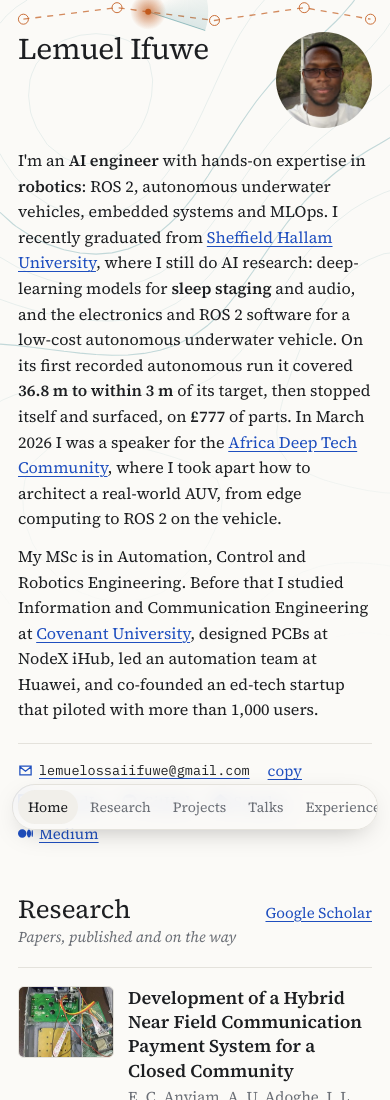
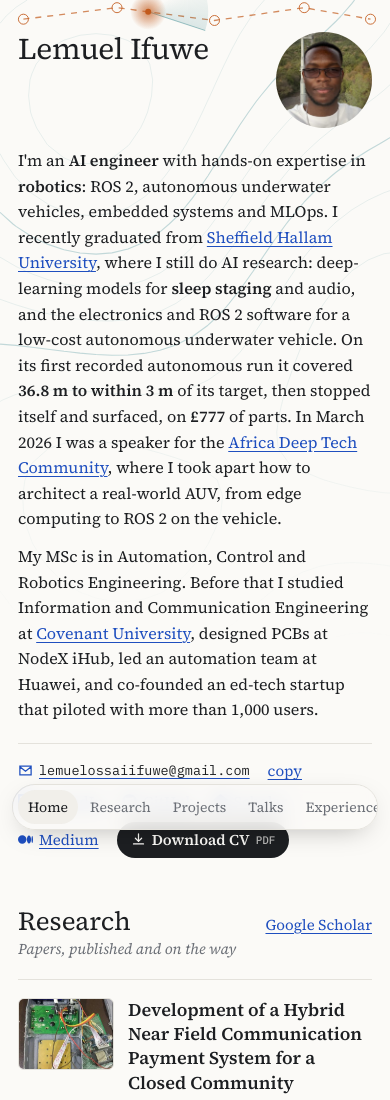
Before and after one commit to Ifuwelemuel/Ifuwelemuel.github.io, a plain HTML site: page index.html in a window 390 px wide. Shown: the top 1100 px of the page. Drawn offline with Linux system fonts and the light colour scheme; animation ran at ten frames a second.

Commit message:
Add a Download CV button with tracked downloads
- Lemuel_Ifuwe_CV.pdf (two-page AI Engineer CV, phone number left off
  the public copy)
- Download CV button in the contact row
- GoatCounter counts each download as the event download-cv

Co-Authored-By: Claude Opus 5.5 <noreply@anthropic.com>
Claude-Session: https://claude.ai/code/session_012t6XZQ1bYwiN3siKSwVo89

```diff
--- a/index.html
+++ b/index.html
@@ -13,6 +13,7 @@ document.addEventListener('click', function (e) {
   if (!a || !window.goatcounter || !window.goatcounter.count) return;
   var href = a.getAttribute('href') || '';
   var isMail = href.indexOf('mailto:') === 0;
+  if (/\.pdf($|\?)/i.test(href)) { window.goatcounter.count({ path: 'download-cv', title: 'Download CV (PDF)', event: true }); return; }
   if (!isMail && (href.charAt(0) === '#' || a.hostname === location.hostname)) return;
   window.goatcounter.count({
     path: isMail ? 'click-email' : 'click-' + a.hostname.replace(/^www\./, '') + a.pathname.replace(/\/$/, ''),
@@ -96,6 +97,9 @@ em.me { font-style: normal; text-decoration: underline; text-underline-offset: 3
 .links { grid-column: 1 / -1; display: flex; flex-wrap: wrap; gap: 8px 18px; align-items: center; padding-top: 16px; border-top: 1px solid var(--line); font-size: 15px; }
 .links a { display: inline-flex; align-items: center; gap: 6px; }
 .links svg { width: 15px; height: 15px; }
+.links .cvbtn { margin-left: auto; padding: 6px 14px; border-radius: 999px; background: var(--fg); color: var(--bg); text-decoration: none; font-weight: 600; transition: transform .15s, opacity .15s; }
+.links .cvbtn:hover { opacity: .88; transform: translateY(-1px); }
+.links .cvbtn span { font: 500 11px var(--mono); opacity: .7; }
 .linkbtn { font: 15px var(--serif); color: var(--link); background: none; border: 0; padding: 0; cursor: pointer; text-decoration: underline; text-decoration-thickness: 1px; text-underline-offset: 3px; }
 .email { font-family: var(--mono); font-size: 13.5px; color: var(--fg); }
 
@@ -183,6 +187,7 @@ em.me { font-style: normal; text-decoration: underline; text-underline-offset: 3
   .stats { grid-template-columns: repeat(2, minmax(0, 1fr)); }
   .stats div:nth-child(3) { border-left: 0; padding-left: 0; }
   .stats div:nth-child(n+3) { border-top: 1px solid var(--line); }
+  .links .cvbtn { margin-left: 0; }
   .tl::before { left: 20px; }
   .tl > li { grid-template-columns: 40px minmax(0, 1fr); gap: 2px 14px; }
   .tl > li::before { display: none; }
@@ -205,6 +210,7 @@ em.me { font-style: normal; text-decoration: underline; text-underline-offset: 3
   <symbol id="i-gh" viewBox="0 0 24 24"><path fill="currentColor" d="M12 .297c-6.63 0-12 5.373-12 12 0 5.303 3.438 9.8 8.205 11.385.6.113.82-.258.82-.577 0-.285-.01-1.04-.015-2.04-3.338.724-4.042-1.61-4.042-1.61C4.422 18.07 3.633 17.7 3.633 17.7c-1.087-.744.084-.729.084-.729 1.205.084 1.838 1.236 1.838 1.236 1.070 1.835 2.809 1.305 3.495.998.108-.776.417-1.305.76-1.605-2.665-.3-5.466-1.332-5.466-5.93 0-1.31.465-2.38 1.235-3.22-.135-.303-.54-1.523.105-3.176 0 0 1.005-.322 3.3 1.23.96-.267 1.98-.399 3-.405 1.02.006 2.04.138 3 .405 2.28-1.552 3.285-1.23 3.285-1.23.645 1.653.24 2.873.12 3.176.765.84 1.23 1.91 1.23 3.22 0 4.61-2.805 5.625-5.475 5.92.42.36.81 1.096.81 2.22 0 1.606-.015 2.896-.015 3.286 0 .315.21.69.825.57C20.565 22.092 24 17.592 24 12.297c0-6.627-5.373-12-12-12"/></symbol>
   <symbol id="i-sc" viewBox="0 0 24 24"><path fill="currentColor" d="M5.242 13.769L0 9.5 12 0l12 9.5-5.242 4.269C17.548 11.249 14.978 9.5 12 9.5c-2.977 0-5.548 1.748-6.758 4.269zM12 10a7 7 0 1 0 0 14 7 7 0 0 0 0-14z"/></symbol>
   <symbol id="i-md" viewBox="0 0 24 24"><path fill="currentColor" d="M13.54 12a6.8 6.8 0 0 1-6.77 6.82A6.8 6.8 0 0 1 0 12a6.8 6.8 0 0 1 6.77-6.82A6.8 6.8 0 0 1 13.54 12zm7.42 0c0 3.54-1.51 6.42-3.38 6.42-1.87 0-3.39-2.88-3.39-6.42s1.52-6.42 3.39-6.42 3.38 2.88 3.38 6.42M24 12c0 3.17-.53 5.75-1.19 5.750-.66 0-1.19-2.58-1.19-5.75s.53-5.75 1.19-5.75C23.47 6.25 24 8.83 24 12z"/></symbol>
+  <symbol id="i-dl" viewBox="0 0 24 24"><path fill="none" stroke="currentColor" stroke-width="2" stroke-linecap="round" stroke-linejoin="round" d="M12 3v12M7 10l5 5 5-5M4 19h16"/></symbol>
   <symbol id="i-mail" viewBox="0 0 24 24"><path fill="none" stroke="currentColor" stroke-width="2" d="M3 5h18v14H3zM3 6l9 7 9-7"/></symbol>
 </svg>
 
@@ -226,6 +232,7 @@ em.me { font-style: normal; text-decoration: underline; text-underline-offset: 3
       <a href="https://github.com/Ifuwelemuel" target="_blank" rel="noopener"><svg aria-hidden="true"><use href="#i-gh"/></svg>GitHub</a>
       <a href="https://scholar.google.com/citations?user=KJxcrmEAAAAJ&amp;hl=en" target="_blank" rel="noopener"><svg aria-hidden="true"><use href="#i-sc"/></svg>Scholar</a>
       <a href="https://medium.com/@lemuelossaiifuwe" target="_blank" rel="noopener"><svg aria-hidden="true"><use href="#i-md"/></svg>Medium</a>
+      <a class="cvbtn" href="Lemuel_Ifuwe_CV.pdf" download="Lemuel_Ifuwe_CV.pdf" type="application/pdf"><svg aria-hidden="true"><use href="#i-dl"/></svg>Download CV <span>PDF</span></a>
     </nav>
   </header>
 
```
Also changed, not shown: 1 other file.
